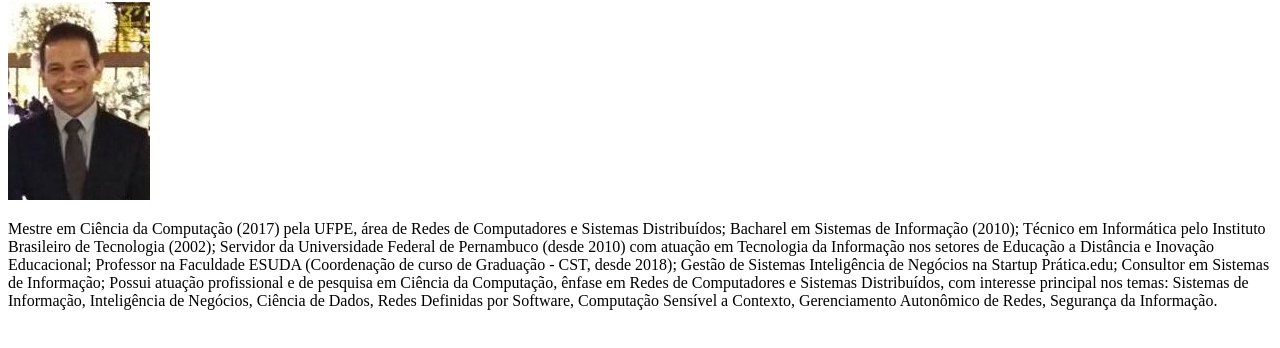
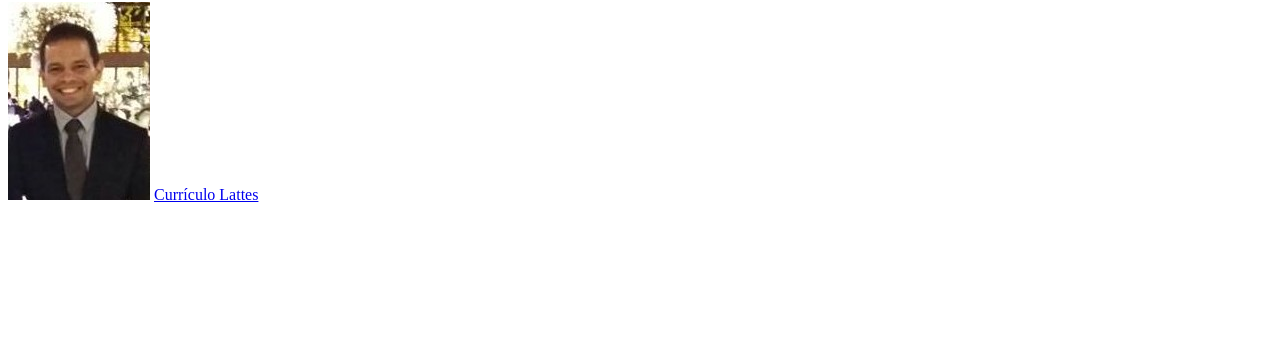
Before and after one commit to clovesrocha/softex, a plain HTML site: page back/pages/page-Davidcunha.html in a window 1280 px wide. Shown: the part 78-426 px from the top of the page. Drawn offline with Linux system fonts and the light colour scheme; files whose address does not match are found by name.

Commit message:
Update page-Davidcunha.html

```diff
--- a/back/pages/page-Davidcunha.html
+++ b/back/pages/page-Davidcunha.html
@@ -9,6 +9,6 @@
 <body>
         <h1>David Carlos Pereira da CUnha</h1>
         <img src="./img/david (3).jpg" alt="">
-        <p>Mestre em Ciência da Computação (2017) pela UFPE, área de Redes de Computadores e Sistemas Distribuídos; Bacharel em Sistemas de Informação (2010); Técnico em Informática pelo Instituto Brasileiro de Tecnologia (2002); Servidor da Universidade Federal de Pernambuco (desde 2010) com atuação em Tecnologia da Informação nos setores de Educação a Distância e Inovação Educacional; Professor na Faculdade ESUDA (Coordenação de curso de Graduação - CST, desde 2018); Gestão de Sistemas Inteligência de Negócios na Startup Prática.edu; Consultor em Sistemas de Informação; Possui atuação profissional e de pesquisa em Ciência da Computação, ênfase em Redes de Computadores e Sistemas Distribuídos, com interesse principal nos temas: Sistemas de Informação, Inteligência de Negócios, Ciência de Dados, Redes Definidas por Software, Computação Sensível a Contexto, Gerenciamento Autonômico de Redes, Segurança da Informação.</p>
+        <a href="http://lattes.cnpq.br/7105646936808438">Currículo Lattes</a></p>
 </body>
 </html>
```
